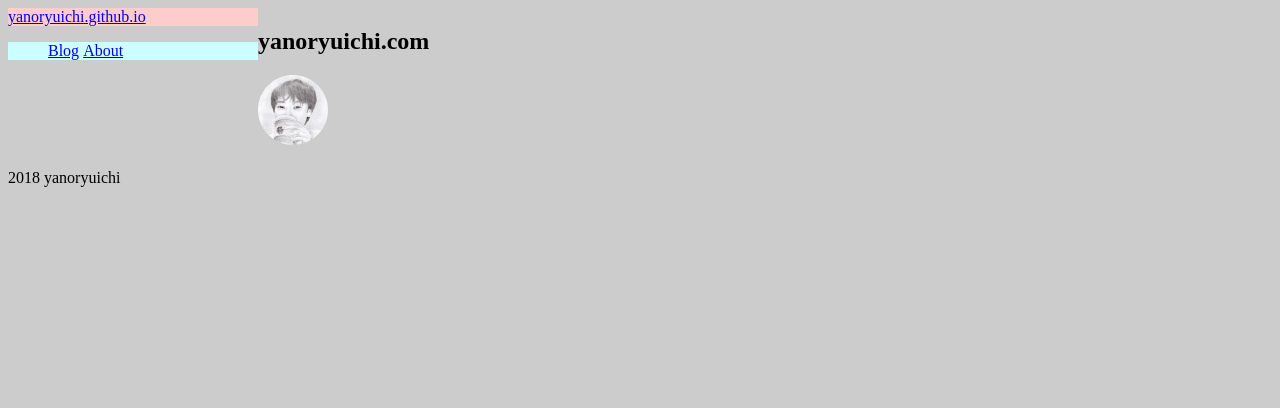
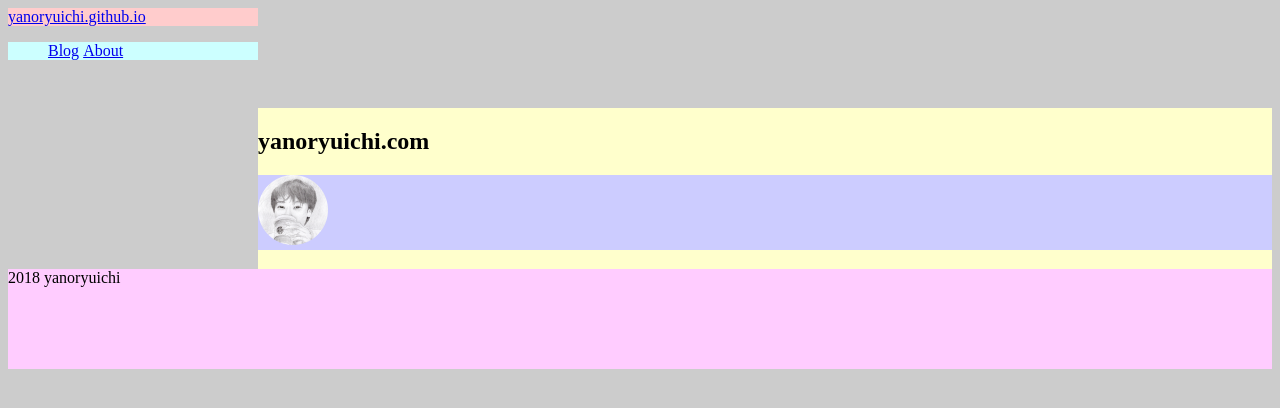
Before and after one commit to yanoryuichi/yanoryuichi.github.io, a Jekyll site: the page built from index.md, in a window 1280 px wide. Shown: the top 408 px of the page. Built offline with Jekyll 4.4.1, drawn with Linux system fonts in a browser that asks for light colours; our own code applies the rules of GitHub Pages for plain Markdown files.

Commit message:
Update style.css

```diff
--- a/css/style.css
+++ b/css/style.css
@@ -5,18 +5,39 @@
 body > .container {
   display: grid;
   grid-template-columns: 250px 1fr;
+  grid-template-rows: 100px auto 100px;
 }
 
-.home-link {
+#header .home-link {
   grid-column: 1 / 2;
+  grid-row: 1 / 2;
   background: #fcc;
 }
 
-.site-links {
+#header .site-links {
   grid-column: 2 / 3;
+  grid-row: 1 / 2;
   background: #cff;
 }
 
-.site-links li {
+#header .site-links li {
   display: inline;
 }
+
+#main {
+  grid-column: 2 / 3;
+  grid-row: 2 / 3;
+  background: #ffc;
+}
+
+#footer {
+  grid-column: 1 / 3;
+  grid-row: 3 / 4;
+  background: #fcf;
+}
+
+#menu {
+  grid-column: 1 / 2;
+  grid-row: 2 / 3;
+  background: #ccf;
+}
```
